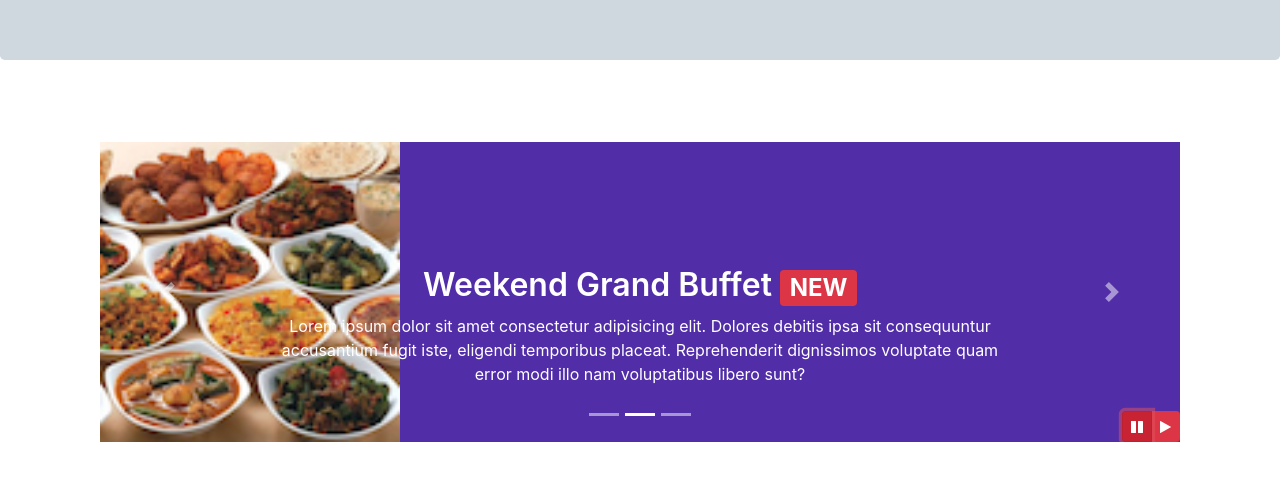
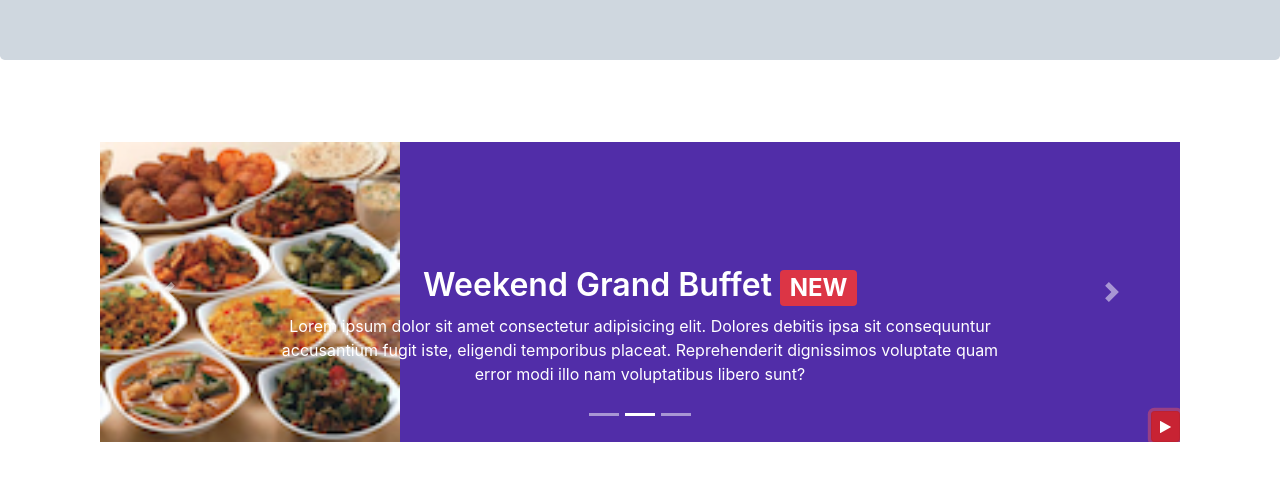
Before and after one commit to kaushikbhat07/coursera-bootstrap, a website: page index.html in a window 1280 px wide. Both pictures are taken after a click on the button 1137 px from the left and 688 px from the top of the page. Shown: the part 262-751 px from the top of the page. Drawn offline with nearby package versions, Linux system fonts and the light colour scheme.

Commit message:
add jQuery

```diff
--- a/index.html
+++ b/index.html
@@ -237,14 +237,9 @@
 							<li data-target="#mycarousel" data-slide-to="1"></li>
 							<li data-target="#mycarousel" data-slide-to="2"></li>
 						</ol>
-						<div class="btn-group" id="carouselButton">
-							<button class="btn btn-danger btn-sm" id="carousel-pause">
-								<span class="fa fa-pause"></span>
-							</button>
-							<button class="btn btn-danger btn-sm" id="carousel-play">
-								<span class="fa fa-play"></span>
-							</button>
-						</div>
+						<button class="btn btn-danger btn-sm" id="carouselButton">
+							<span id="carousel-button-icon" class="fa fa-pause"></span>
+						</button>
 					</div>
 				</div>
 				<a class="carousel-control-prev" href="#mycarousel" role="button" data-slide="prev">
--- a/js/script.js
+++ b/js/script.js
@@ -6,16 +6,19 @@ $(function () {
 
     // Carousel interval 2s
     $('#mycarousel').carousel({
-        Interval: 1000
+        interval: 1000
     });
 
-    // Carousel pause
-    $('#carousel-pause').click(function () {
-        $('#mycarousel').carousel('pause');
-    });
-
-    // Carousel resume
-    $('#carousel-play').click(function () {
-        $('#mycarousel').carousel('cycle');
+    // Carousel pause/resume
+    $('#carouselButton').click(function () {
+        if ($('#carouselButton').children('span').hasClass('fa-pause')) {
+            $('#mycarousel').carousel('pause');
+            $('#carouselButton').children('span').removeClass('fa-pause');
+            $('#carouselButton').children('span').addClass('fa-play');
+        } else  {
+            $('#mycarousel').carousel('cycle');
+            $('#carouselButton').children('span').removeClass('fa-play');
+            $('#carouselButton').children('span').addClass('fa-pause');
+        }
     });
 });
```
